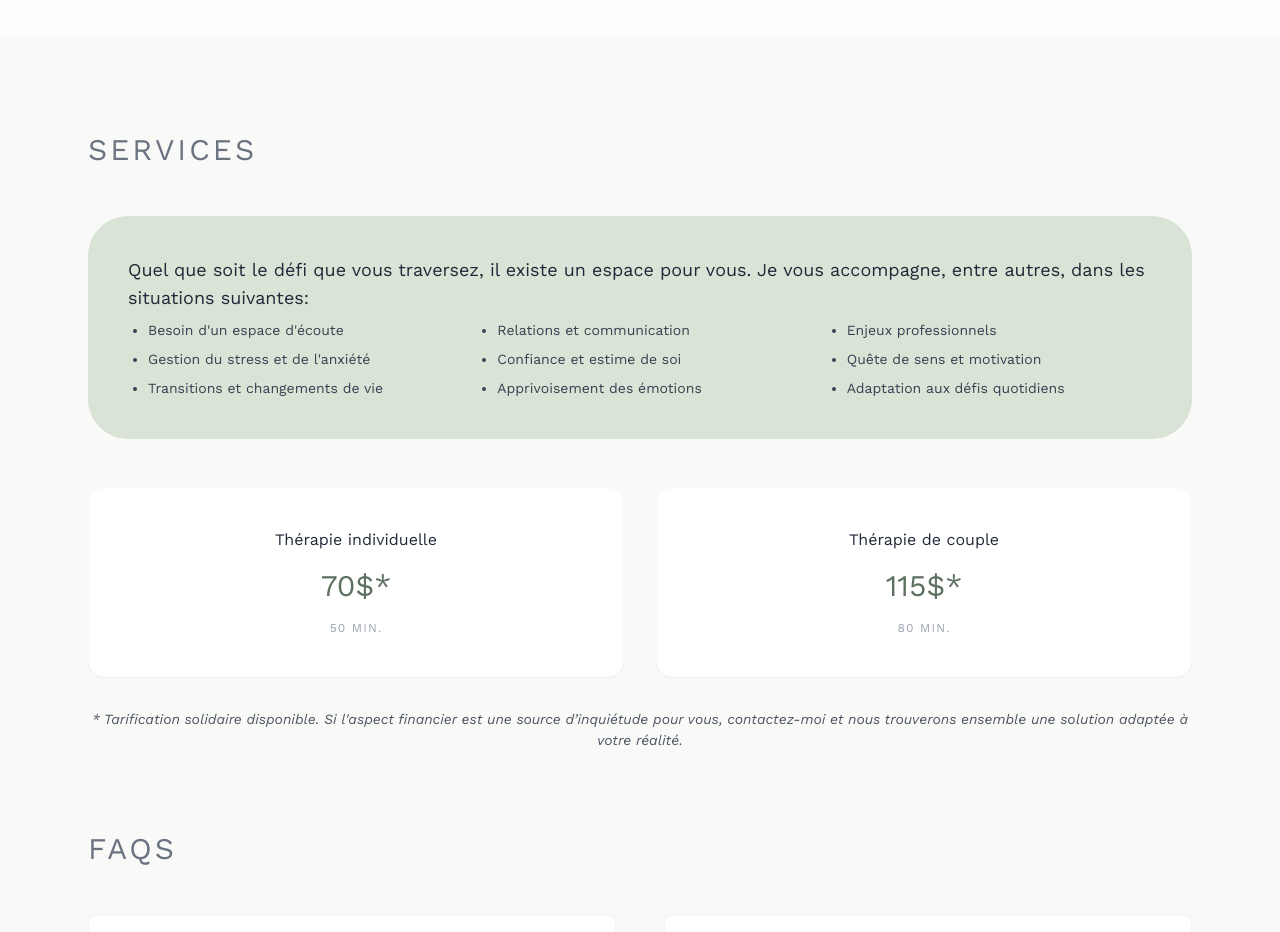
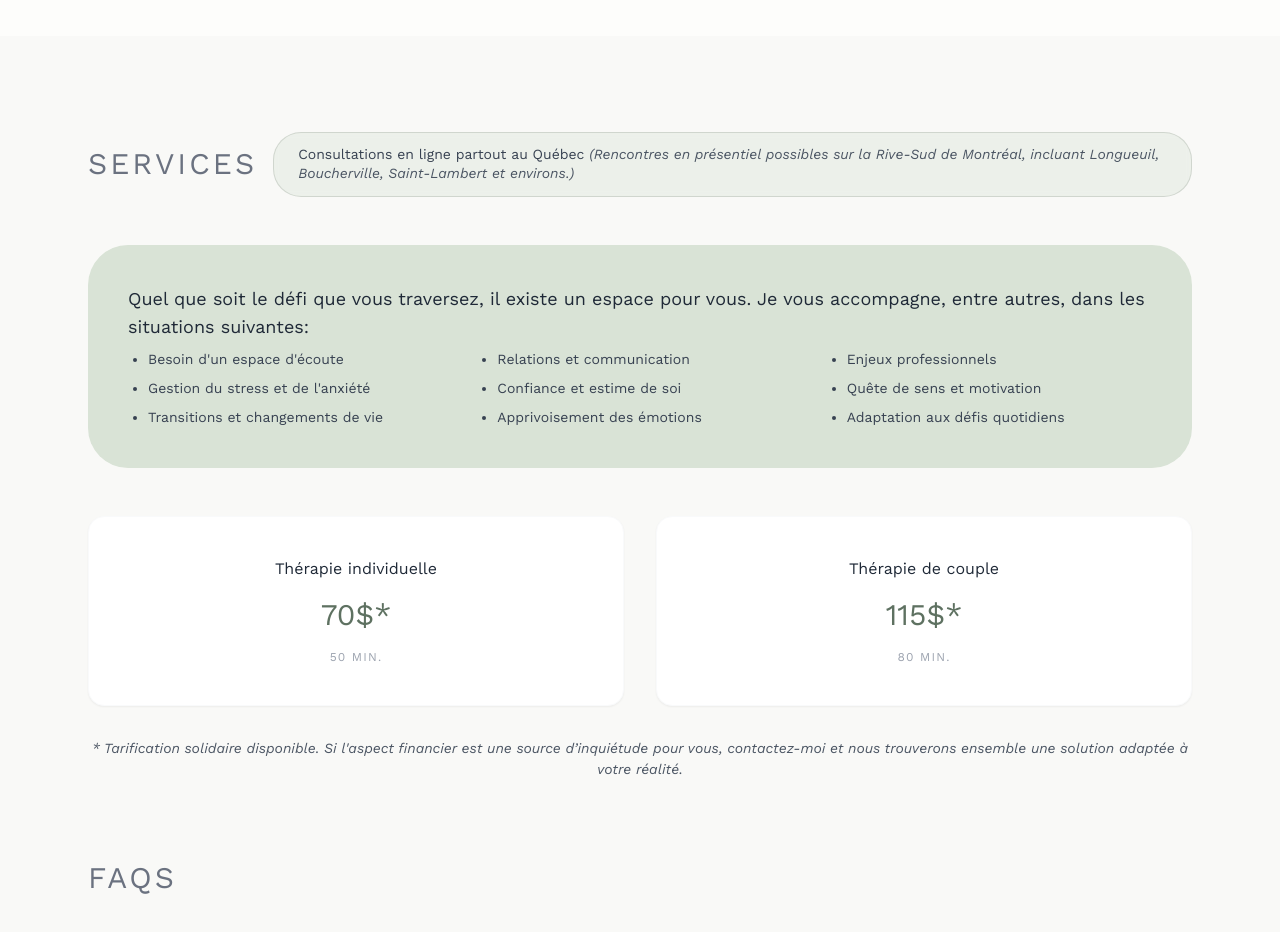
Before and after one commit to serenalockett/serenalockett.github.io, a plain HTML site: page index.html in a window 1280 px wide. Shown: the part 1560-2492 px from the top of the page. Drawn offline with nearby package versions, Linux system fonts and the light colour scheme.

Commit message:
Update index.html

```diff
--- a/index.html
+++ b/index.html
@@ -117,7 +117,12 @@
 
     <section id="services" class="bg-[#F9F9F7] py-24">
         <div class="max-w-6xl mx-auto px-6">
-            <h2 class="text-3xl font-light mb-12 tracking-widest uppercase text-gray-500 text-left">Services</h2>
+            <div class="flex flex-col lg:flex-row lg:items-center justify-between gap-4 mb-12">
+                <h2 class="text-3xl font-light tracking-widest uppercase text-gray-500 text-left shrink-0">Services</h2>
+                <div class="bg-[#D9E3D6]/40 border border-[#5E7161]/20 backdrop-blur-sm px-6 py-3 rounded-[28px] text-[13px] md:text-[14px] text-gray-700 leading-snug">
+                    Consultations en ligne partout au Québec <span class="italic text-gray-600">(Rencontres en présentiel possibles sur la Rive-Sud de Montréal, incluant Longueuil, Boucherville, Saint-Lambert et environs.)</span>
+                </div>
+            </div>
 
             <div class="bg-[#D9E3D6] p-10 rounded-[40px] mb-12">
                 <p class="mb-2 text-gray-800 text-lg">Quel que soit le défi que vous traversez, il existe un espace pour vous. Je vous accompagne, entre autres, dans les situations suivantes:</p>
```
